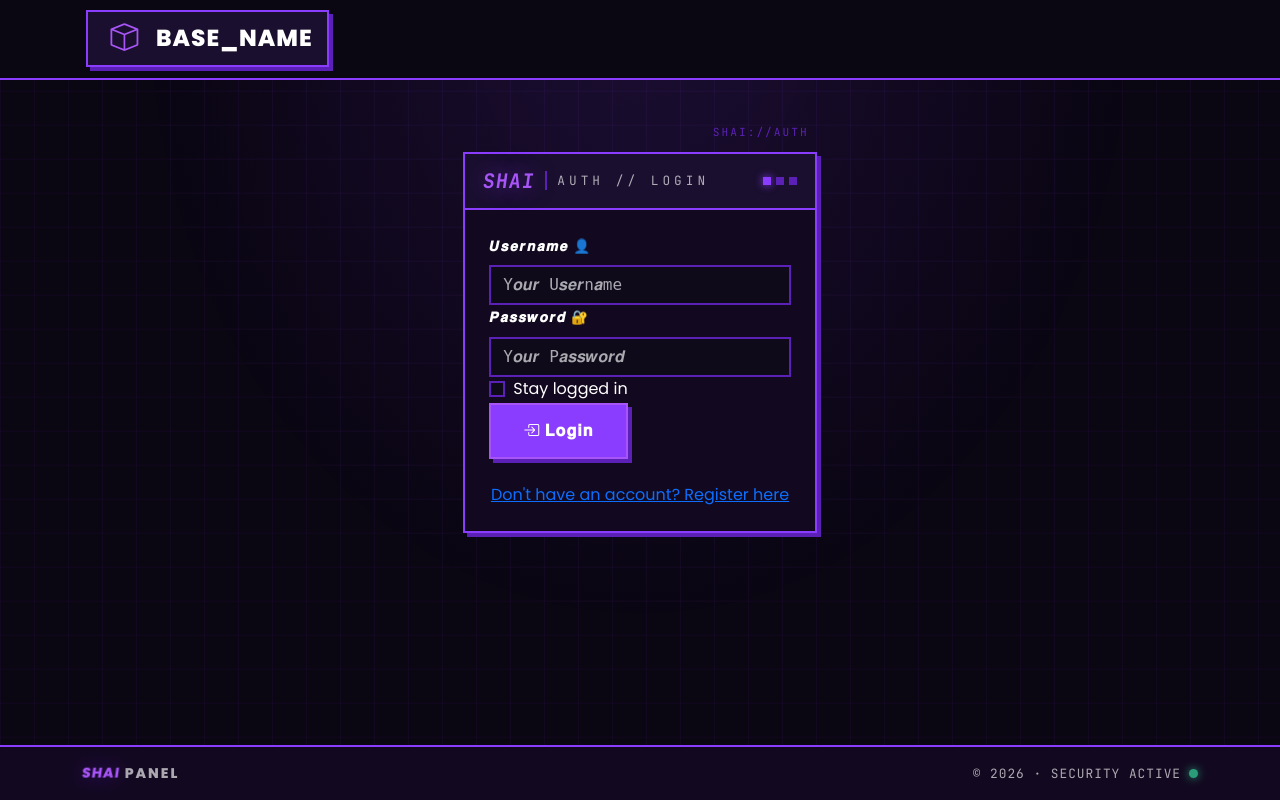
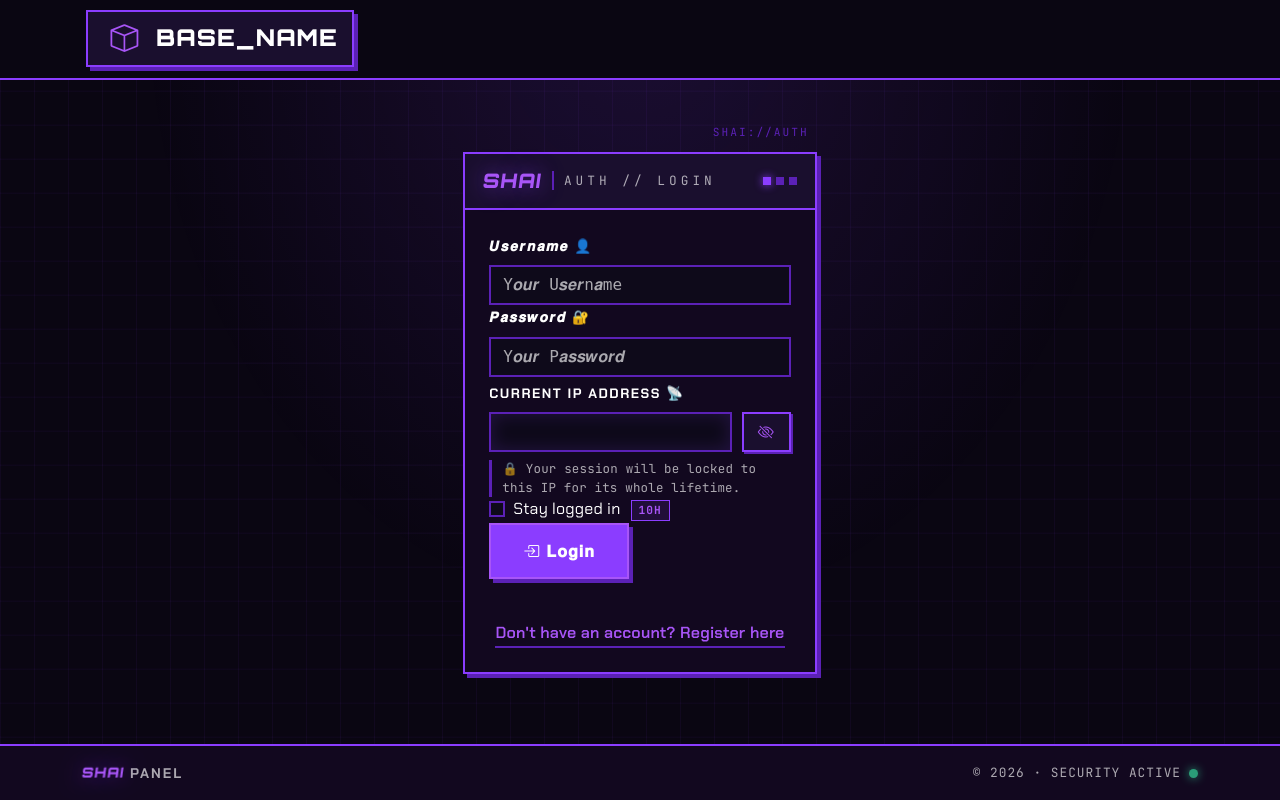
Before and after one commit to eliwoahzja/Panel2, a CodeIgniter 4 app: template app/Views/Auth/login.php in a window 1280 px wide; the page is wider, and only the part inside the window is pictured. Run offline with PHP 8.4 and a stand-in for CodeIgniter, Linux system fonts and the light colour scheme; the template is opened without the code that fills it, so the values that code supplies are empty; some libraries are stand-ins or nearby versions.

Commit message:
feat(ui+auth): gaming font stack, purple links, IP-bound sessions, 10h stay-login window
UI
- Fonts: Orbitron (display/logo/buttons), Chakra Petch (body), JetBrains Mono (values)
  applied globally incl. natacode.css body override
- Links: killed default bootstrap blue, purple + glow hover, animated underline
  (fixes the 'Register here' link), bs link vars themed
- New IP field styling: mask state, toggle button, brute hint, 10H stay tag

Auth / security
- login_action stores bind_ip, stay_log and login_at in the session
- stay-logged-in window is now a hard 10 hours (was 24h); default 120 min unchanged
- UserModel::checkAuthFilter enforces the IP binding on every guarded request:
  mismatched IP logs the session out with a security message.
  Sessions from before this change (no bind_ip) are unaffected.
- logout clears the new session keys

Login view
- 'Current IP Address' readonly field below Password with eye toggle to hide/show
  the address, plus a note that the session is locked to that IP
- stay-logged-in label now shows the 10H badge

```diff
--- a/app/Views/Admin/referral.php
+++ b/app/Views/Admin/referral.php
@@ -44,7 +44,7 @@ $row = $refcode;
     }
     body {
         background: var(--dark-color);
-        font-family: 'Poppins', sans-serif;
+        font-family: 'Chakra Petch', 'Segoe UI', sans-serif;
         color: var(--light-color);
         min-height: 100vh;
     }
--- a/app/Views/Admin/user_edit.php
+++ b/app/Views/Admin/user_edit.php
@@ -33,7 +33,7 @@ include('mail.php');
         left: 0;
     }
     body {
-        font-family: 'Poppins', sans-serif;
+        font-family: 'Chakra Petch', 'Segoe UI', sans-serif;
         background-color: var(--dark-color);
         color: var(--light-color);
         overflow-x: hidden;
--- a/app/Views/Auth/login.php
+++ b/app/Views/Auth/login.php
@@ -87,12 +87,29 @@
                         <?php endif; ?>
                     </div>
 
+                    <!-- Session IP binding: this exact IP is locked to the login -->
+                    <div class="form-group shai-ip-group">
+                        <label class="form-label" for="current_ip">Current IP Address 📡</label>
+                        <div class="shai-ip-row">
+                            <input type="text" class="form-control shai-ip-input" id="current_ip"
+                                   value="<?= isset($user_ip) ? esc($user_ip) : '' ?>" readonly
+                                   data-ip="<?= isset($user_ip) ? esc($user_ip) : '' ?>">
+                            <button type="button" class="btn shai-ip-toggle" id="ipToggle"
+                                    aria-label="Hide your IP" title="Hide / show your IP">
+                                <i class="bi bi-eye-slash" id="ipToggleIcon"></i>
+                            </button>
+                        </div>
+                        <div class="shai-ip-hint">
+                            🔒 Your session will be locked to this IP for its whole lifetime.
+                        </div>
+                    </div>
+
                     <input type="hidden" name="ip" value="<?php echo $_SERVER['HTTP_USER_AGENT']; ?>">
 
                     <div class="form-check">
                         <input type="checkbox" class="form-check-input" name="stay_log" id="stay_log" value="yes">
-                        <label class="form-check-label" for="stay_log" data-bs-toggle="tooltip" data-bs-placement="top" title="Keep session more than 30 minutes">
-                            Stay logged in
+                        <label class="form-check-label" for="stay_log" data-bs-toggle="tooltip" data-bs-placement="top" title="Keep me signed in for up to 10 hours">
+                            Stay logged in <span class="shai-stay-tag">10H</span>
                         </label>
                     </div>
 
@@ -108,4 +125,40 @@
         </div>
     </div>
 </div>
+
+<style>
+    /* stacked IP field on small screens */
+    @media (max-width: 480px) {
+        .shai-ip-row { flex-wrap: nowrap; }
+    }
+    .register-link {
+        display: inline-block;
+        margin-top: 18px;
+        font-weight: 600;
+    }
+</style>
+<script>
+    (function () {
+        var ipInput  = document.getElementById('current_ip');
+        var toggle   = document.getElementById('ipToggle');
+        var icon     = document.getElementById('ipToggleIcon');
+        if (!ipInput || !toggle) { return; }
+
+        var ip = ipInput.getAttribute('data-ip') || ipInput.value || '';
+        var masked = false;
+        var dots = function () { return new Array(ip.length + 1).join('\u2022'); };
+
+        toggle.addEventListener('click', function () {
+            masked = !masked;
+            ipInput.value = masked ? dots() : ip;
+            ipInput.classList.toggle('shai-masked', masked);
+            toggle.classList.toggle('is-masked', masked);
+            if (icon) {
+                icon.className = masked ? 'bi bi-eye' : 'bi bi-eye-slash';
+            }
+            toggle.setAttribute('aria-label', masked ? 'Show your IP' : 'Hide your IP');
+        });
+    })();
+</script>
+
 <?= $this->endSection() ?>
--- a/app/Views/Keys/generate.php
+++ b/app/Views/Keys/generate.php
@@ -16,7 +16,7 @@
     }
     body {
         background: var(--dark-color);
-        font-family: 'Poppins', sans-serif;
+        font-family: 'Chakra Petch', 'Segoe UI', sans-serif;
         overflow-x: hidden;
         position: relative;
         min-height: 100vh;
--- a/app/Views/Keys/list.php
+++ b/app/Views/Keys/list.php
@@ -15,7 +15,7 @@
     }
     body {
         background: var(--dark-color);
-        font-family: 'Poppins', sans-serif;
+        font-family: 'Chakra Petch', 'Segoe UI', sans-serif;
         overflow-x: hidden;
         position: relative;
         min-height: 100vh;
--- a/app/Views/Layout/Header.php
+++ b/app/Views/Layout/Header.php
@@ -40,7 +40,8 @@
 
     /* ============ BRAND ============ */
     .navbar-brand.nb-brand {
-        font-family: 'Poppins', sans-serif;
+        font-family: 'Orbitron', 'Chakra Petch', sans-serif;
+        font-family: 'Chakra Petch', 'Segoe UI', sans-serif;
         font-size: 1.45rem;
         font-weight: 800;
         letter-spacing: 1px;
@@ -74,7 +75,7 @@
     /* ============ NAV LINKS ============ */
     .nb-panel .nav-link {
         position: relative;
-        font-family: 'Poppins', sans-serif;
+        font-family: 'Chakra Petch', 'Segoe UI', sans-serif;
         font-weight: 600;
         font-size: .95rem;
         letter-spacing: .5px;
@@ -135,7 +136,7 @@
     }
 
     .nb-panel .dropdown-item {
-        font-family: 'Poppins', sans-serif;
+        font-family: 'Chakra Petch', 'Segoe UI', sans-serif;
         font-weight: 600;
         color: var(--nbr-ink) !important;
         padding: 0.55rem 1.4rem;
--- a/app/Views/Server/ManageShortenerLinks.php
+++ b/app/Views/Server/ManageShortenerLinks.php
@@ -30,7 +30,7 @@ include(FCPATH . 'conn.php');
     }
     body {
         background: var(--dark-color);
-        font-family: 'Poppins', sans-serif;
+        font-family: 'Chakra Petch', 'Segoe UI', sans-serif;
         color: var(--light-color);
         min-height: 100vh;
     }
--- a/app/Views/Server/PrivateDashboard.php
+++ b/app/Views/Server/PrivateDashboard.php
@@ -116,7 +116,7 @@ include(FCPATH . 'conn.php');
     }
     body {
         background: var(--dark-color);
-        font-family: 'Poppins', sans-serif;
+        font-family: 'Chakra Petch', 'Segoe UI', sans-serif;
         color: var(--light-color);
         min-height: 100vh;
     }
--- a/app/Views/Server/Server.php
+++ b/app/Views/Server/Server.php
@@ -70,7 +70,7 @@ if (!isset($user)) {
     }
     body {
         background: var(--dark-color);
-        font-family: 'Poppins', sans-serif;
+        font-family: 'Chakra Petch', 'Segoe UI', sans-serif;
         color: var(--light-color);
         min-height: 100vh; /* Ensure body takes full height for particle effect */
     }
--- a/app/Views/Server/lib.php
+++ b/app/Views/Server/lib.php
@@ -69,7 +69,7 @@ window.location = ("<?= site_url($path) ?>");
     }
     body {
         background: var(--dark-color);
-        font-family: 'Poppins', sans-serif;
+        font-family: 'Chakra Petch', 'Segoe UI', sans-serif;
         color: var(--light-color);
         min-height: 100vh;
     }
--- a/app/Views/User/dashboard.php
+++ b/app/Views/User/dashboard.php
@@ -66,7 +66,7 @@ $getDateTime = date("F d, Y H:i:s", $dateTime);
     body {
         background: var(--dark-color);
         min-height: 100vh;
-        font-family: 'Poppins', sans-serif;
+        font-family: 'Chakra Petch', 'Segoe UI', sans-serif;
         overflow-x: hidden;
         position: relative;
     }
--- a/app/Views/User/settings.php
+++ b/app/Views/User/settings.php
@@ -23,7 +23,7 @@
 
     body {
         background: var(--dark-color);
-        font-family: 'Poppins', sans-serif;
+        font-family: 'Chakra Petch', 'Segoe UI', sans-serif;
         color: var(--light-color);
         min-height: 100vh;
     }
--- a/assets/css/natacode.css
+++ b/assets/css/natacode.css
@@ -1,10 +1,10 @@
-@import url('https://fonts.googleapis.com/css2?family=Poppins&display=swap');
+@import url('https://fonts.googleapis.com/css2?family=Chakra+Petch:wght@400;500;600;700&display=swap');
 @import url('https://cdnjs.cloudflare.com/ajax/libs/limonte-sweetalert2/11.2.0/sweetalert2.min.css');
 @import url("https://cdn.jsdelivr.net/npm/bootstrap-icons@1.5.0/font/bootstrap-icons.css");
 
 body {
     background-color: whitesmoke;
-    font-family: 'Poppins', sans-serif !important;
+    font-family: 'Chakra Petch', 'Segoe UI', sans-serif !important;
 }
 
 .container {
--- a/assets/css/shai.css
+++ b/assets/css/shai.css
@@ -3,7 +3,7 @@
    Loaded globally via Layout/Starter. Skins Bootstrap widgets
    site-wide without touching view markup or app logic.
    ============================================================ */
-@import url('https://fonts.googleapis.com/css2?family=Poppins:wght@400;600;700;800&family=JetBrains+Mono:wght@400;700&display=swap');
+@import url('https://fonts.googleapis.com/css2?family=Orbitron:wght@500;700;900&family=Chakra+Petch:wght@400;500;600;700&family=JetBrains+Mono:wght@400;700&display=swap');
 
 :root {
     --shai-bg:        #0a0612;
@@ -28,8 +28,14 @@
 html, body {
     background-color: var(--shai-bg) !important;
     color: var(--shai-ink);
-    font-family: 'Poppins', sans-serif !important;
+    font-family: 'Chakra Petch', 'Segoe UI', sans-serif !important;
+    letter-spacing: .2px;
 }
+h1, h2, h3, h4, h5, h6,
+.navbar-brand, .shai-logo, .card-header, .btn {
+    font-family: 'Orbitron', 'Chakra Petch', sans-serif !important;
+}
+.mono, code, kbd, pre, .shai-ip-input { font-family: 'JetBrains Mono', monospace !important; }
 
 /* purple grid backdrop + vignette */
 body::before {
@@ -61,6 +67,33 @@ body.shai-scan::before {
     from { background-position: 0 0, 0 0; }
     to   { background-position: 0 680px, 0 680px; }
 }
+
+/* ============ LINKS (no more bootstrap blue) ============ */
+:root {
+    --bs-link-color: var(--shai-purple-hi);
+    --bs-link-hover-color: #ffffff;
+    --bs-link-color-rgb: 168, 85, 247;
+    --bs-link-hover-color-rgb: 255, 255, 255;
+}
+a, .link-primary, .register-link, .creator-info a {
+    color: var(--shai-purple-hi) !important;
+    text-decoration: none !important;
+    position: relative;
+    transition: color .15s ease, text-shadow .15s ease;
+}
+a:hover, .link-primary:hover, .register-link:hover, .creator-info a:hover {
+    color: #fff !important;
+    text-shadow: 0 0 12px rgba(168, 85, 247, .75);
+}
+/* animated underline for inline content links */
+a.shai-link, .register-link, .creator-info a {
+    border-bottom: 2px solid var(--shai-purple-dk);
+    padding-bottom: 1px;
+}
+a.shai-link:hover, .register-link:hover, .creator-info a:hover {
+    border-bottom-color: var(--shai-purple-hi);
+}
+a i, a .bi { color: inherit; }
 
 /* ============ TYPO HELPERS ============ */
 h1, h2, h3, h4, h5, h6 { font-weight: 700; }
@@ -320,3 +353,59 @@ footer.fixed-bottom {
 @media (prefers-reduced-motion: reduce) {
     *, *::before, *::after { animation: none !important; transition: none !important; }
 }
+
+
+/* ============ IP BINDING FIELD ============ */
+.shai-ip-group { margin-top: 4px; }
+
+.shai-ip-row { display: flex; gap: 10px; align-items: stretch; }
+
+.shai-ip-input {
+    letter-spacing: 1px;
+    font-weight: 700;
+    color: var(--shai-purple-hi) !important;
+    background: var(--shai-bg-2) !important;
+    cursor: default;
+}
+.shai-ip-input.shai-masked { letter-spacing: 3px; color: var(--shai-purple-dk) !important; }
+
+.shai-ip-toggle {
+    background: var(--shai-panel-2) !important;
+    border: 2px solid var(--shai-purple) !important;
+    color: var(--shai-purple-hi) !important;
+    box-shadow: var(--shai-shadow-xs);
+    padding: 0 14px;
+    flex: 0 0 auto;
+}
+.shai-ip-toggle:hover {
+    background: var(--shai-purple) !important;
+    color: #fff !important;
+    transform: translate(-1px, -1px) !important;
+    box-shadow: var(--shai-shadow) !important;
+}
+.shai-ip-toggle.is-masked { background: var(--shai-purple-dk) !important; color: #fff !important; }
+
+.shai-ip-hint {
+    margin-top: 8px;
+    font-size: .78rem;
+    color: var(--shai-ink-dim);
+    font-family: 'JetBrains Mono', monospace;
+    border-left: 3px solid var(--shai-purple-dk);
+    padding-left: 10px;
+}
+
+.shai-stay-tag {
+    display: inline-block;
+    margin-left: 6px;
+    padding: 1px 7px;
+    font-family: 'JetBrains Mono', monospace;
+    font-size: .7rem;
+    font-weight: 700;
+    letter-spacing: 1px;
+    color: var(--shai-purple-hi);
+    border: 1px solid var(--shai-purple);
+    background: rgba(139, 61, 255, .12);
+}
+
+/* blinking caret feel on readonly ip field */
+.shai-ip-input:not(.shai-masked) { box-shadow: inset 0 0 18px rgba(139, 61, 255, .18); }
```
Also changed, not shown: app/Controllers/Auth.php (+8 -2 lines), app/Models/UserModel.php (+28 -1 lines).
